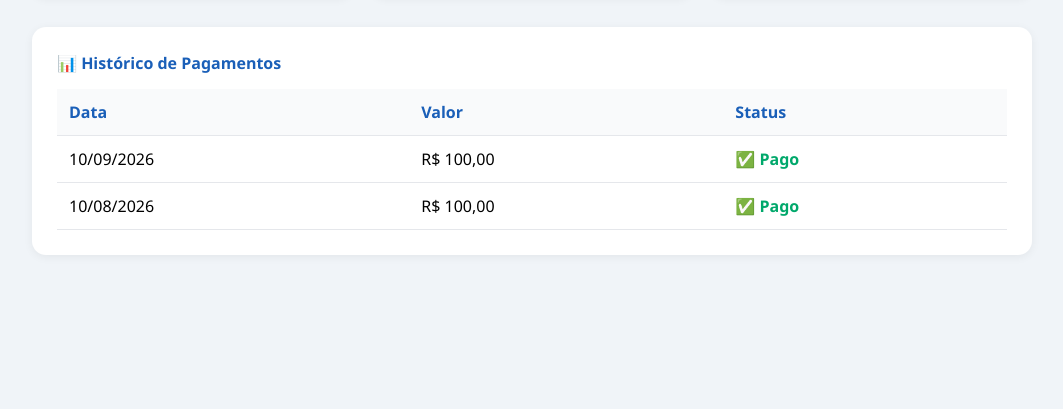
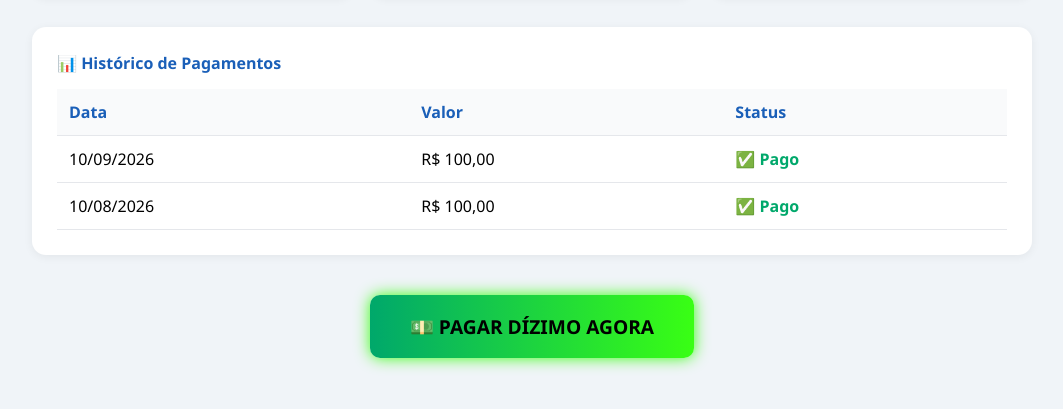
Before and after one commit to Alexandrexicara/ohdizimo, a website: page frontend/pages/fiel/dashboard.html in a window 1280 px wide. Shown: the part 249-658 px from the top of the page, without its empty margins (108-1171 px from the left). Drawn offline with Linux system fonts and the light colour scheme.

Commit message:
Adicionar botão Pagar Dízimo

```diff
--- a/frontend/pages/fiel/dashboard.html
+++ b/frontend/pages/fiel/dashboard.html
@@ -80,3 +80,26 @@
   </div>
 </body>
 </html>
+<style>
+.botao-pagar {
+  text-align: center;
+  margin: 40px 0;
+}
+.botao-pagar a {
+  display: inline-block;
+  padding: 18px 40px;
+  background: linear-gradient(90deg, #00a86b, #39FF14);
+  color: #000;
+  font-weight: bold;
+  font-size: 1.2rem;
+  text-decoration: none;
+  border-radius: 10px;
+  box-shadow: 0 0 15px #39FF14;
+}
+.botao-pagar a:hover {
+  transform: scale(1.05);
+}
+</style>
+<div class="botao-pagar">
+  <a href="pagar_dizimo.html">💵 PAGAR DÍZIMO AGORA</a>
+</div>
```
